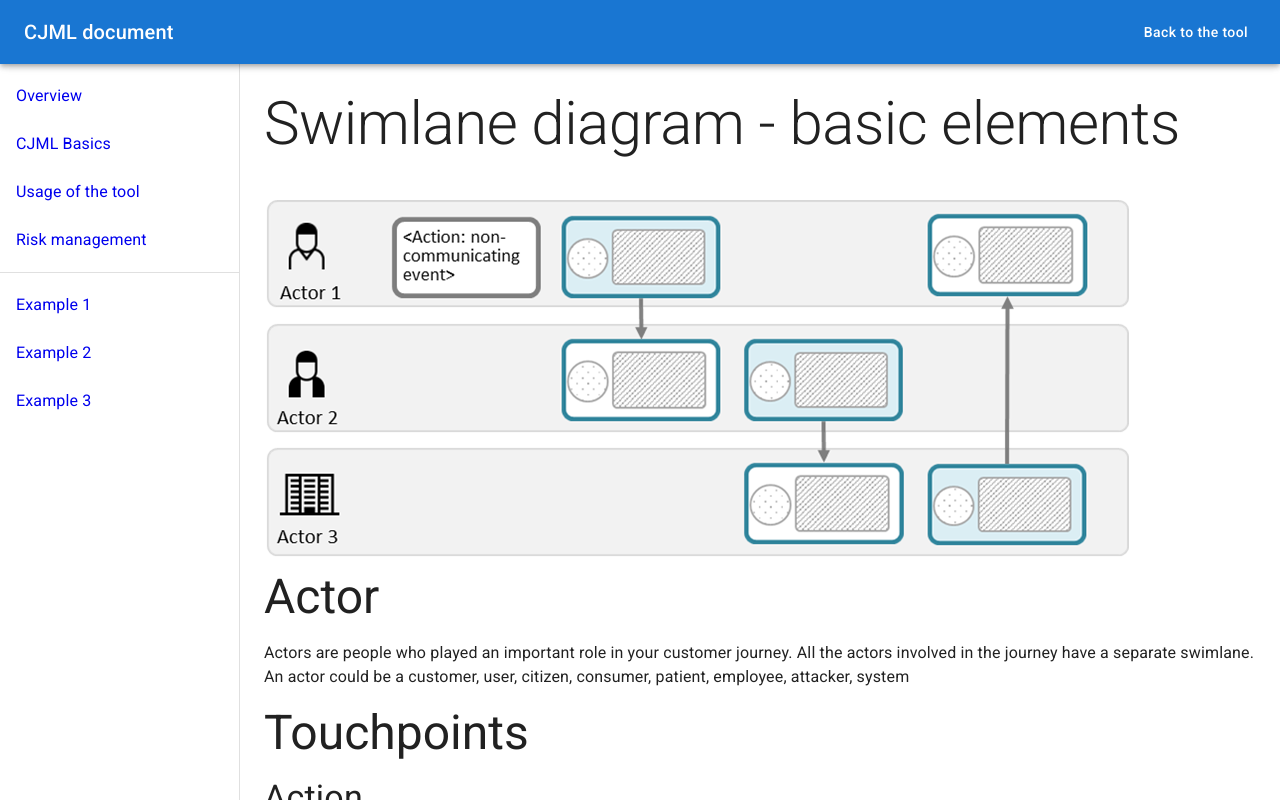
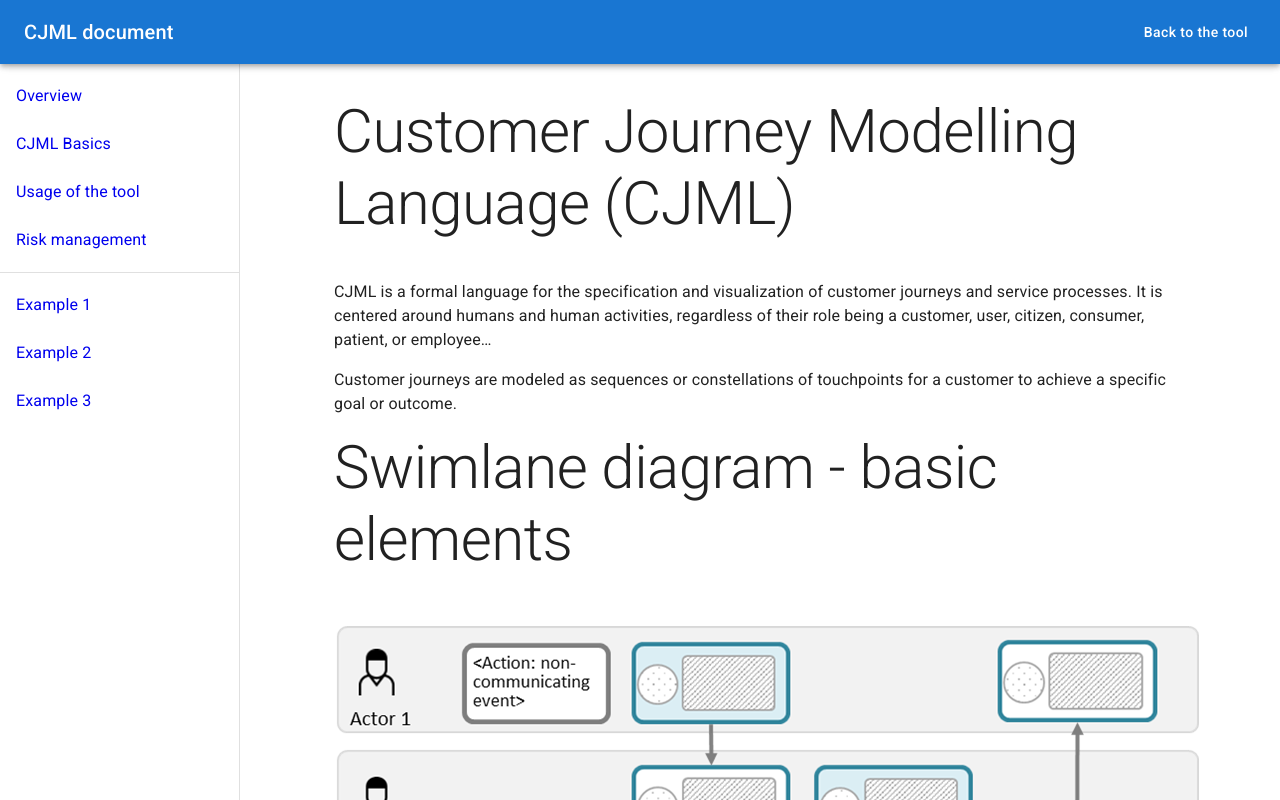
Before and after one commit to aika0725/remake-cjml-tool, a React (Create React App) app: page /document/cjml-basics in a window 1280 px wide. Shown: the top 800 px of the page. Built offline with nearby package versions, Linux system fonts and the light colour scheme.

Commit message:
docs: Styles changes

```diff
--- a/src/Document/Basic.tsx
+++ b/src/Document/Basic.tsx
@@ -6,17 +6,31 @@ import ImageSwimlane from '../../src/image-doc/swimlane.png'
 import ImageAction from '../../src/image-doc/action.png'
 import ImageCommunication from '../../src/image-doc/communication.png'
 import { Image } from './Image-styles'
+import { Divider } from '@mui/material'
+import { fontStyles } from './styles'
 
 const Basic = () => {
+  const fontStyle = fontStyles()
   return (
     <Box>
-      <Typography variant='h2' component='h2' mb={5}>
+      <Typography variant='h2' component='h2' mb={5} className={fontStyle.title}>
+        {Content.overview.title}
+      </Typography>
+      {Content.overview.paragraph.map((par, index) => {
+        return (
+          <Typography paragraph key={index}>
+            {par}
+          </Typography>
+        )
+      })}
+      <Typography variant='h2' component='h2' mb={5} className={fontStyle.title}>
         {Content.basics.title}
       </Typography>
       <Image src={ImageSwimlane} />
-      {/* ------------ */}
 
-      <Typography variant='h3' component='h2' mb={2}>
+      <Divider />
+
+      <Typography variant='h3' component='h2' mb={2} className={fontStyle.subTitle}>
         {Content.basics.actor.title}
       </Typography>
 
@@ -27,11 +41,12 @@ const Basic = () => {
           </Typography>
         )
       })}
+      <Divider />
       {/* ---------- */}
-      <Typography variant='h3' component='h2' mb={2}>
+      <Typography variant='h3' component='h2' mb={2} className={fontStyle.subTitle}>
         {Content.basics.touchpoint.title}
       </Typography>
-      <Typography variant='h4' component='h2' mb={2}>
+      <Typography variant='h4' component='h2' mb={2} className={fontStyle.thirdTitle}>
         {Content.basics.touchpoint.action.title}
       </Typography>
       <Image src={ImageAction} />
@@ -42,7 +57,7 @@ const Basic = () => {
           </Typography>
         )
       })}
-      <Typography variant='h4' component='h2' mb={2}>
+      <Typography variant='h4' component='h2' mb={2} className={fontStyle.thirdTitle}>
         {Content.basics.touchpoint.communication.title}
       </Typography>
       <Image src={ImageCommunication} />
--- a/src/Document/Document.tsx
+++ b/src/Document/Document.tsx
@@ -1,9 +1,9 @@
 import Box from '@mui/material/Box'
 import CssBaseline from '@mui/material/CssBaseline'
-import Toolbar from '@mui/material/Toolbar'
 import Header from './Header'
 import SideBar from './SideBar'
 import { Outlet } from 'react-router-dom'
+import { Container } from '@mui/material'
 
 export default function Document() {
   return (
@@ -11,9 +11,21 @@ export default function Document() {
       <CssBaseline />
       <Header />
       <SideBar />
-      <Box component='main' sx={{ flexGrow: 1, p: 3 }}>
-        <Toolbar />
-        <Outlet />
+      <Box
+        component='main'
+        display='flex'
+        justifyContent='center'
+        alignItems='center'
+        sx={{ flexGrow: 1, p: 3, mt: 9 }}
+      >
+        {/* */}
+        {/* <Toolbar /> */}
+        {/* <Box sx={{ maxWidth: 840 }}> */}
+        <Container maxWidth='md'>
+          <Outlet />
+        </Container>
+
+        {/* </Box> */}
       </Box>
     </Box>
   )
--- a/src/Document/Example1.tsx
+++ b/src/Document/Example1.tsx
@@ -4,15 +4,17 @@ import { Examples } from './Content'
 import Box from '@mui/material/Box'
 import { Image } from './Image-styles'
 import ImagePizza from '../../src/image-doc/example1.png'
+import { fontStyles } from './styles'
 
 const ExamplePizza = () => {
+  const fontStyle = fontStyles()
   return (
     <Box>
-      <Typography variant='h2' component='h2' mb={5}>
+      <Typography variant='h2' component='h2' mb={5} className={fontStyle.title}>
         {Examples.pizza.name}
       </Typography>
       {/* ------------ */}
-      <Typography variant='h3' component='h2' mb={2}>
+      <Typography variant='h3' component='h2' mb={2} className={fontStyle.subTitle}>
         Content:
       </Typography>
       <Typography paragraph>Background: {Examples.pizza.background}</Typography>
--- a/src/Document/Example2.tsx
+++ b/src/Document/Example2.tsx
@@ -4,15 +4,18 @@ import { Examples } from './Content'
 import Box from '@mui/material/Box'
 import { Image } from './Image-styles'
 import ImageCinema from '../../src/image-doc/example2.png'
+import { fontStyles } from './styles'
+
 const ExampleCinema = () => {
+  const fontStyle = fontStyles()
   return (
     <Box>
-      <Typography variant='h2' component='h2' mb={5}>
+      <Typography variant='h2' component='h2' mb={5} className={fontStyle.title}>
         {Examples.cinema.name}
       </Typography>
       {/* ------------ */}
       {/* ------------ */}
-      <Typography variant='h3' component='h2' mb={2}>
+      <Typography variant='h3' component='h2' mb={2} className={fontStyle.subTitle}>
         Content:
       </Typography>
       <Typography paragraph>Background: {Examples.cinema.background}</Typography>
--- a/src/Document/Example3.tsx
+++ b/src/Document/Example3.tsx
@@ -4,17 +4,19 @@ import { Examples } from './Content'
 import Box from '@mui/material/Box'
 import { Image } from './Image-styles'
 import ImagePhishing from '../../src/image-doc/Threat-scenario.png'
+import { fontStyles } from './styles'
 
 const ExamplePhishing = () => {
+  const fontStyle = fontStyles()
   return (
     <Box>
-      <Typography variant='h2' component='h2' mb={5}>
+      <Typography variant='h2' component='h2' mb={5} className={fontStyle.title}>
         {Examples.phishing.name}
       </Typography>
       {/* ------------ */}
       {/* ------------ */}
-      <Typography variant='h3' component='h2' mb={2}>
-        Content: <Typography>Asset: Bob`s money</Typography>
+      <Typography variant='h3' component='h2' mb={2} className={fontStyle.subTitle}>
+        Content: <Typography>(Asset: Bob`s money)</Typography>
       </Typography>
       <Typography paragraph>Background: {Examples.phishing.background}</Typography>
       <Typography paragraph>{Examples.phishing.content}</Typography>
--- a/src/Document/Image-styles.tsx
+++ b/src/Document/Image-styles.tsx
@@ -1,13 +1,7 @@
-import Box from '@mui/material/Box'
-import CssBaseline from '@mui/material/CssBaseline'
-import Toolbar from '@mui/material/Toolbar'
-import Header from './Header'
-import SideBar from './SideBar'
-import { Outlet } from 'react-router-dom'
-import React from 'react'
 import styled from '@emotion/styled'
 
 export const Image = styled.img`
   max-width: 900px;
   max-height: 810px;
+  margin-top: 10px;
 `
--- a/src/Document/Overview.tsx
+++ b/src/Document/Overview.tsx
@@ -2,12 +2,14 @@ import React from 'react'
 import Typography from '@mui/material/Typography'
 import { Content } from './Content'
 import Box from '@mui/material/Box'
+import { fontStyles } from './styles'
 
 const Overview = () => {
+  const fontStyle = fontStyles()
   return (
     <Box>
-      <Typography variant='h2' component='h2' mb={5}>
-        {Content.overview.title}
+      <Typography variant='h2' component='h2' mb={5} className={fontStyle.title}>
+        CJML Diagram Generator User Guide
       </Typography>
       {Content.overview.paragraph.map((par, index) => {
         return (
--- a/src/Document/Risk.tsx
+++ b/src/Document/Risk.tsx
@@ -2,15 +2,18 @@ import React from 'react'
 import Typography from '@mui/material/Typography'
 import { Content } from './Content'
 import Box from '@mui/material/Box'
+import { fontStyles } from './styles'
+import { Divider } from '@mui/material'
 
 const Risk = () => {
+  const fontStyle = fontStyles()
   return (
     <Box>
-      <Typography variant='h2' component='h2' mb={5}>
+      <Typography variant='h2' component='h2' mb={5} className={fontStyle.title}>
         {Content.risk.title}
       </Typography>
       {/* ------------ */}
-      <Typography variant='h3' component='h2' mb={2}>
+      <Typography variant='h3' component='h2' mb={2} className={fontStyle.subTitle}>
         {Content.risk.asset.title}
       </Typography>
       {Content.risk.asset.paragraph.map((par, index) => {
@@ -20,8 +23,9 @@ const Risk = () => {
           </Typography>
         )
       })}
+      <Divider />
       {/* ---------- */}
-      <Typography variant='h3' component='h2' mb={2}>
+      <Typography variant='h3' component='h2' mb={2} className={fontStyle.subTitle}>
         {Content.risk.threat.title}
       </Typography>
       {Content.basics.touchpoint.action.paragraph.map((par, index) => {
@@ -31,7 +35,8 @@ const Risk = () => {
           </Typography>
         )
       })}
-      <Typography variant='h3' component='h2' mb={2}>
+      <Divider />
+      <Typography variant='h3' component='h2' mb={2} className={fontStyle.subTitle}>
         {Content.risk.incident.title}
       </Typography>
       {Content.risk.incident.paragraph.map((par, index) => {
--- a/src/Document/Usage.tsx
+++ b/src/Document/Usage.tsx
@@ -6,15 +6,17 @@ import ImageOverview from '../../src/image-doc/tool-overview.png'
 import ImageForm from '../../src/image-doc/form.png'
 import ImageDragDrop from '../../src/image-doc/drag-drop.png'
 import { Image } from './Image-styles'
+import { fontStyles } from './styles'
+import { Divider } from '@mui/material'
 
 const Usage = () => {
+  const fontStyle = fontStyles()
   return (
     <Box>
-      <Typography variant='h2' component='h2' mb={5}>
+      <Typography variant='h2' component='h2' mb={5} className={fontStyle.title}>
         {Content.usage.title}
       </Typography>
-      {/* ------------ */}
-      <Typography variant='h3' component='h2' mb={2}>
+      <Typography variant='h3' component='h2' mb={2} className={fontStyle.subTitle}>
         {Content.usage.overview.title}
       </Typography>
       {Content.usage.overview.paragraph.map((par, index) => {
@@ -27,9 +29,9 @@ const Usage = () => {
 
       <Image src={ImageOverview} />
 
-      {/* ---------- */}
+      <Divider />
 
-      <Typography variant='h3' component='h2' mb={2}>
+      <Typography variant='h3' component='h2' mb={2} className={fontStyle.subTitle}>
         {Content.usage.form.title}
       </Typography>
       <Typography paragraph>1. Follow the instruction and fill the form</Typography>
--- /dev/null
+++ b/src/Document/styles.tsx
@@ -0,0 +1,30 @@
+import { makeStyles } from '@material-ui/core/styles'
+
+export const fontStyles = makeStyles({
+  bold: {
+    fontWeight: 500,
+  },
+  title: {
+    fontSize: 48,
+    fontWeight: 500,
+  },
+  subTitle: {
+    fontSize: 36,
+    fontWeight: 500,
+    marginTop: 42,
+  },
+  thirdTitle: {
+    fontSize: 32,
+    fontWeight: 400,
+    marginTop: 40,
+  },
+})
+
+// const Demo = () => {
+//   const classes = useStyles();
+//   return (
+//     <Typography className={classes.bold}>
+//       CSS in JS
+//     </Typography>
+//   )
+// }
```
